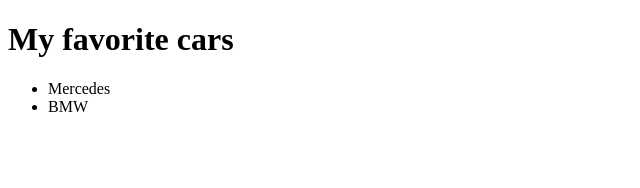
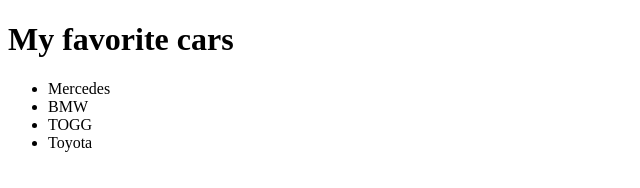
Before and after one commit to 234ercan/Test102, a plain HTML site: page index.html in a window 1280 px wide. Shown: the whole page, without its empty margins (0-640 px from the left). Drawn offline with Linux system fonts and the light colour scheme.

Commit message:
second commit

```diff
--- a/index.html
+++ b/index.html
@@ -11,6 +11,8 @@
   <ul>
     <li>Mercedes</li>
     <li>BMW</li>
+    <li>TOGG</li>
+    <li>Toyota</li>
   </ul>
 </body>
 </html>
```
